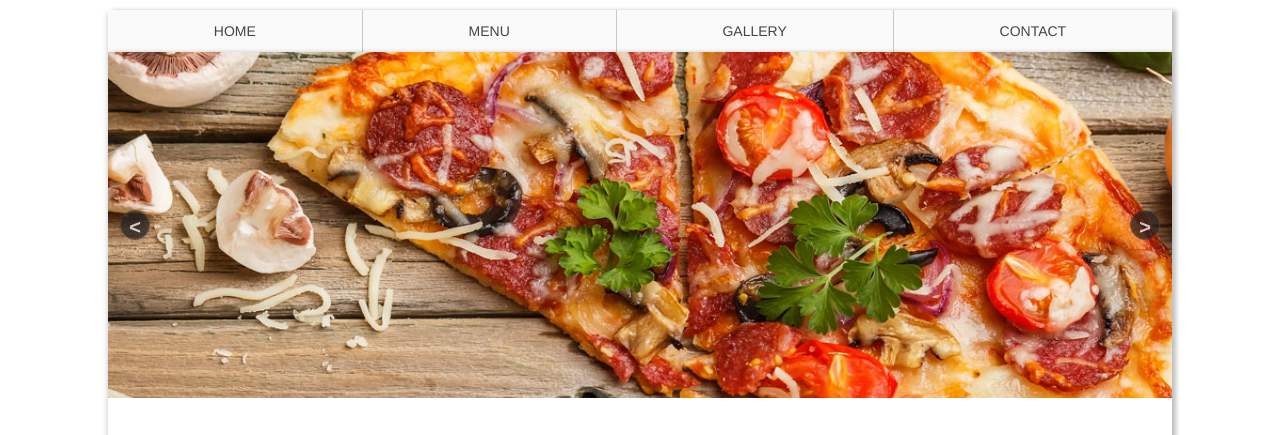
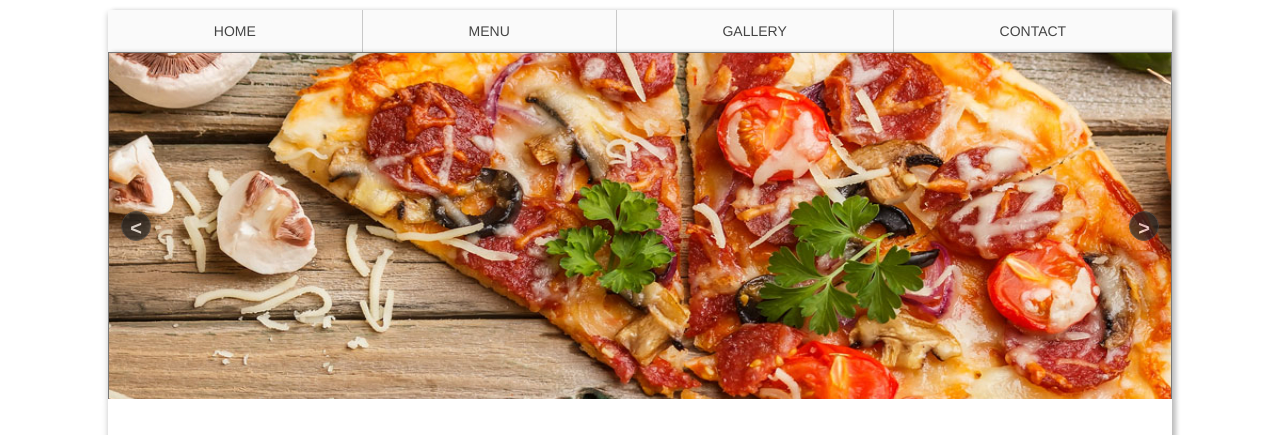
Before and after one commit to eddxdd/Restaurante, a plain HTML site: page index.html in a window 1280 px wide. Shown: the top 435 px of the page. Drawn offline with nearby package versions, Linux system fonts and the light colour scheme; files that its build step writes are made by us from their sources; a script that the page names is missing.

Commit message:
Update _home.scss

```diff
--- a/css/_home.scss
+++ b/css/_home.scss
@@ -1,6 +1,9 @@
 #home .wrapper {
   margin: auto 10.8rem;
   box-shadow: 5px 0 4px rgba(0, 0, 0, .16), 0 3px 6px rgba(0, 0, 0, .23);
+  border: 1px solid #777;
+  border-top: 0.6px solid #777;
+  border-bottom: none;
 }
 
 
```
